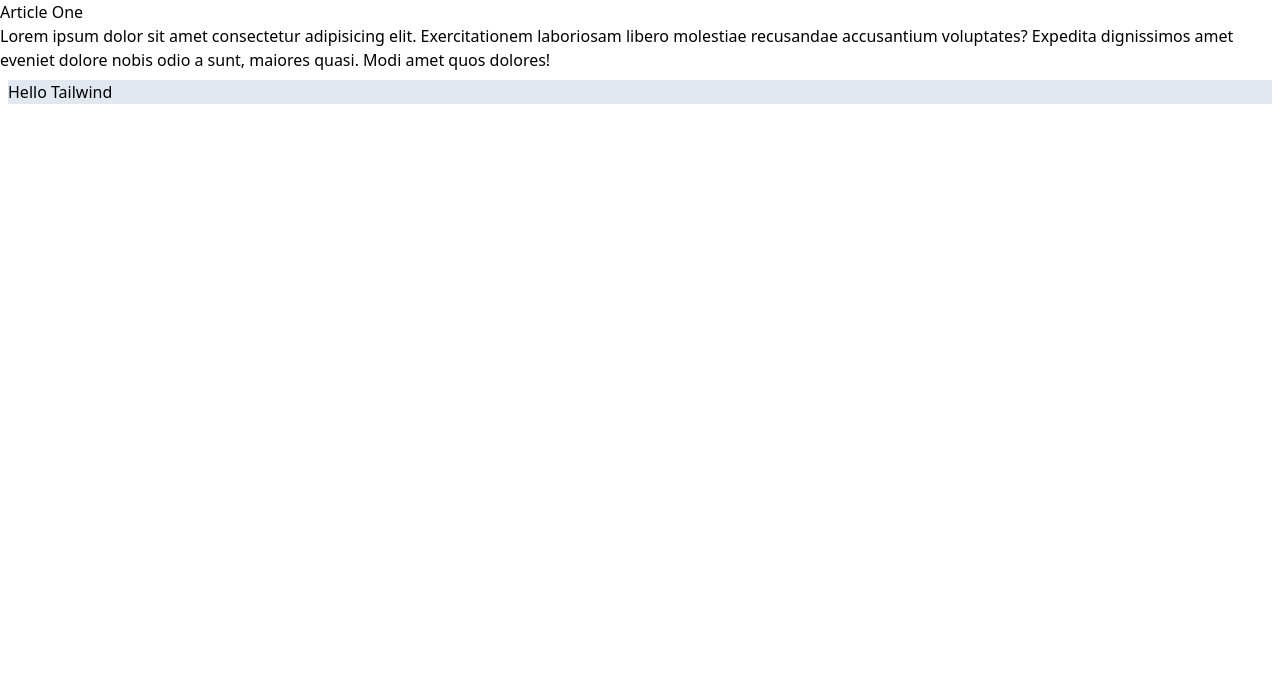
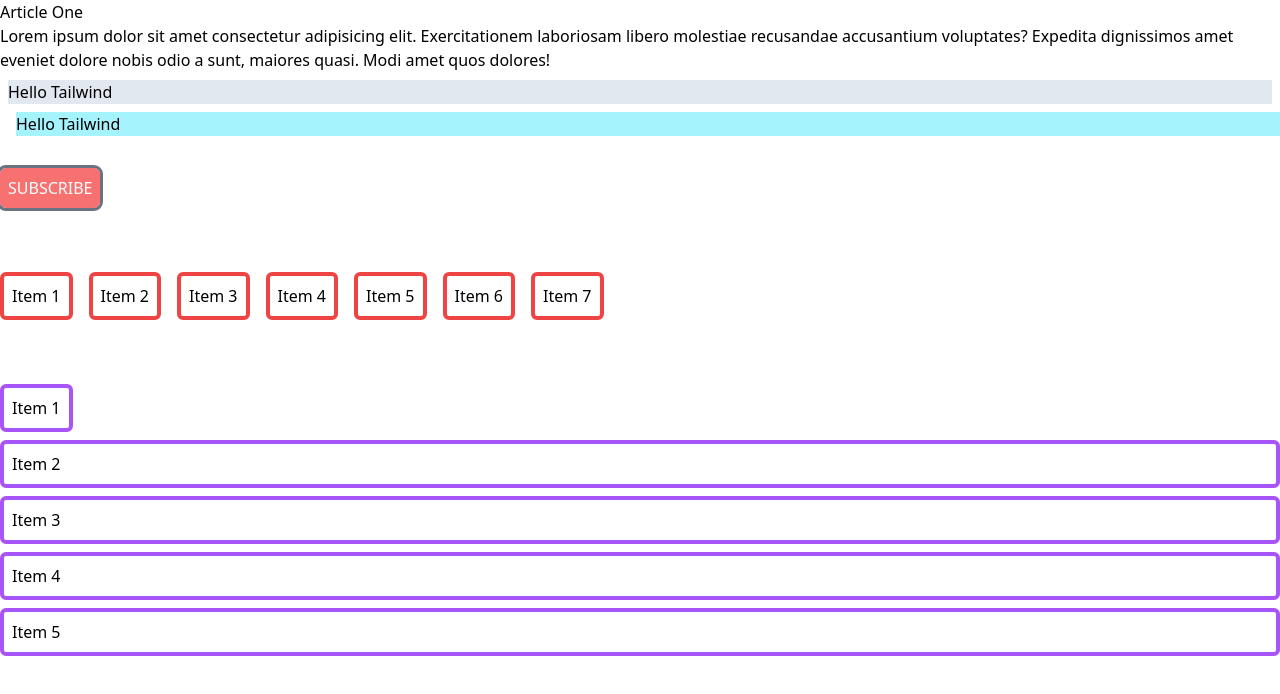
Before and after one commit to call-meRafael/tailwind-crash-course, a plain HTML site: page tailwind-syntax/tailwind-sandbox/03-container-spacing/index.html in a window 1280 px wide. Drawn offline with nearby package versions, Linux system fonts and the light colour scheme.

Commit message:
fundamentals
container-spacing and typography

```diff
--- a/tailwind-syntax/tailwind-sandbox/03-container-spacing/index.html
+++ b/tailwind-syntax/tailwind-sandbox/03-container-spacing/index.html
@@ -9,8 +9,8 @@
   </head>
   <body>
     <!-- Container -->
-    <div>
-      <article class="container mx-auto">
+    <div class="container mx-auto">
+      <article>
         <h3>Article One</h3>
         <p>
           Lorem ipsum dolor sit amet consectetur adipisicing elit.
@@ -22,12 +22,30 @@
 
       <!-- Margin -->
        <div class="bg-slate-200 m-2"><p class="">Hello Tailwind</p></div>
+       <div class="bg-cyan-200 ml-4"><p class="">Hello Tailwind</p></div>
 
       <!-- Padding -->
+       <button type="submit" class="bg-red-400 p-2 mt-8 x-20 outline outline-gray-500 rounded-md text-white uppercase">Subscribe</button>
 
       <!-- Space Between X -->
+       <div class="flex mt-16 space-x-4">
+        <div class="border border-4 rounded-md border-red-500 p-2">Item 1</div>
+        <div class="border border-4 rounded-md border-red-500 p-2">Item 2</div>
+        <div class="border border-4 rounded-md border-red-500 p-2">Item 3</div>
+        <div class="border border-4 rounded-md border-red-500 p-2">Item 4</div>
+        <div class="border border-4 rounded-md border-red-500 p-2">Item 5</div>
+        <div class="border border-4 rounded-md border-red-500 p-2">Item 6</div>
+        <div class="border border-4 rounded-md border-red-500 p-2">Item 7</div>
+       </div>
 
       <!-- Space Between Y -->
+       <div class="flex flex-col mt-16 space-y-2">
+        <div class="border border-4 rounded-md border-purple-500 p-2 w-fit">Item 1</div>
+        <div class="border border-4 rounded-md border-purple-500 p-2">Item 2</div>
+        <div class="border border-4 rounded-md border-purple-500 p-2">Item 3</div>
+        <div class="border border-4 rounded-md border-purple-500 p-2">Item 4</div>
+        <div class="border border-4 rounded-md border-purple-500 p-2">Item 5</div>
+       </div>
     </div>
   </body>
 </html>
```
Also changed, not shown: tailwind-syntax/tailwind-sandbox/04-typography/index.html (+31 -1 lines).
